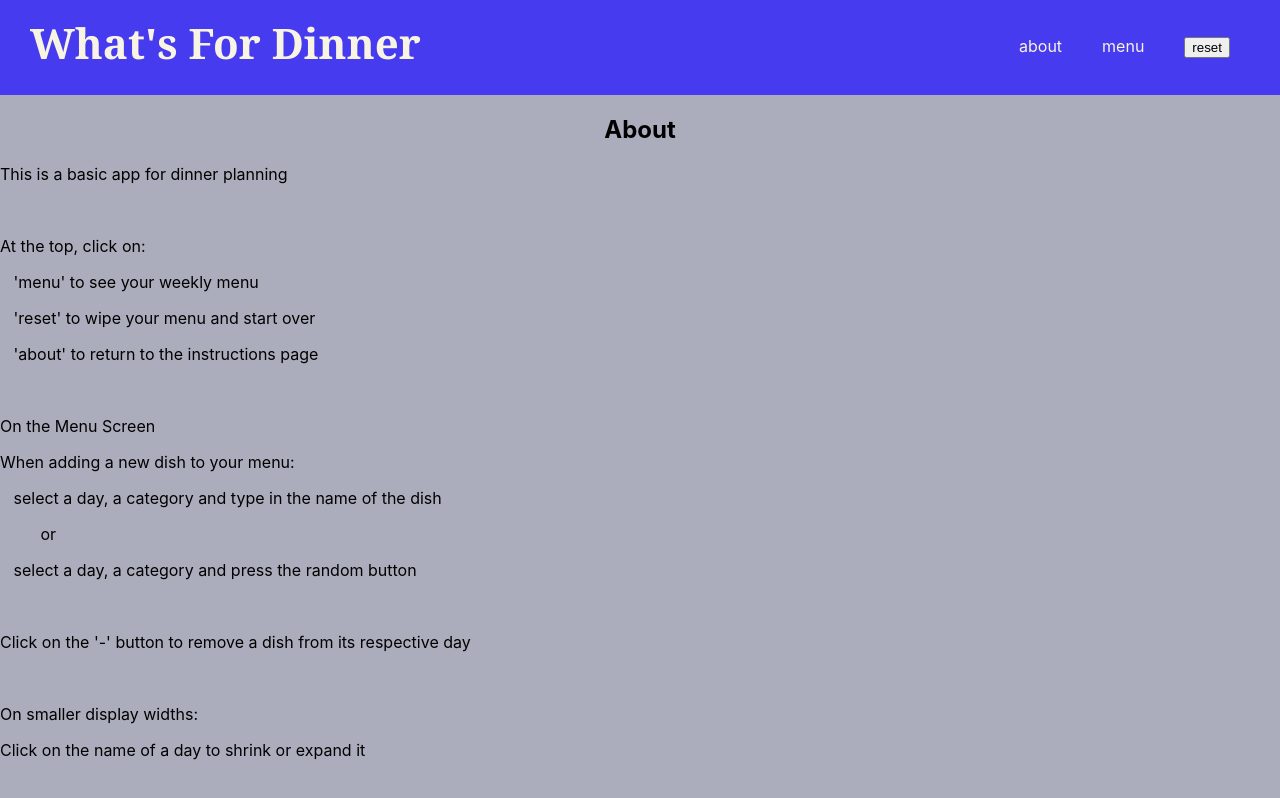
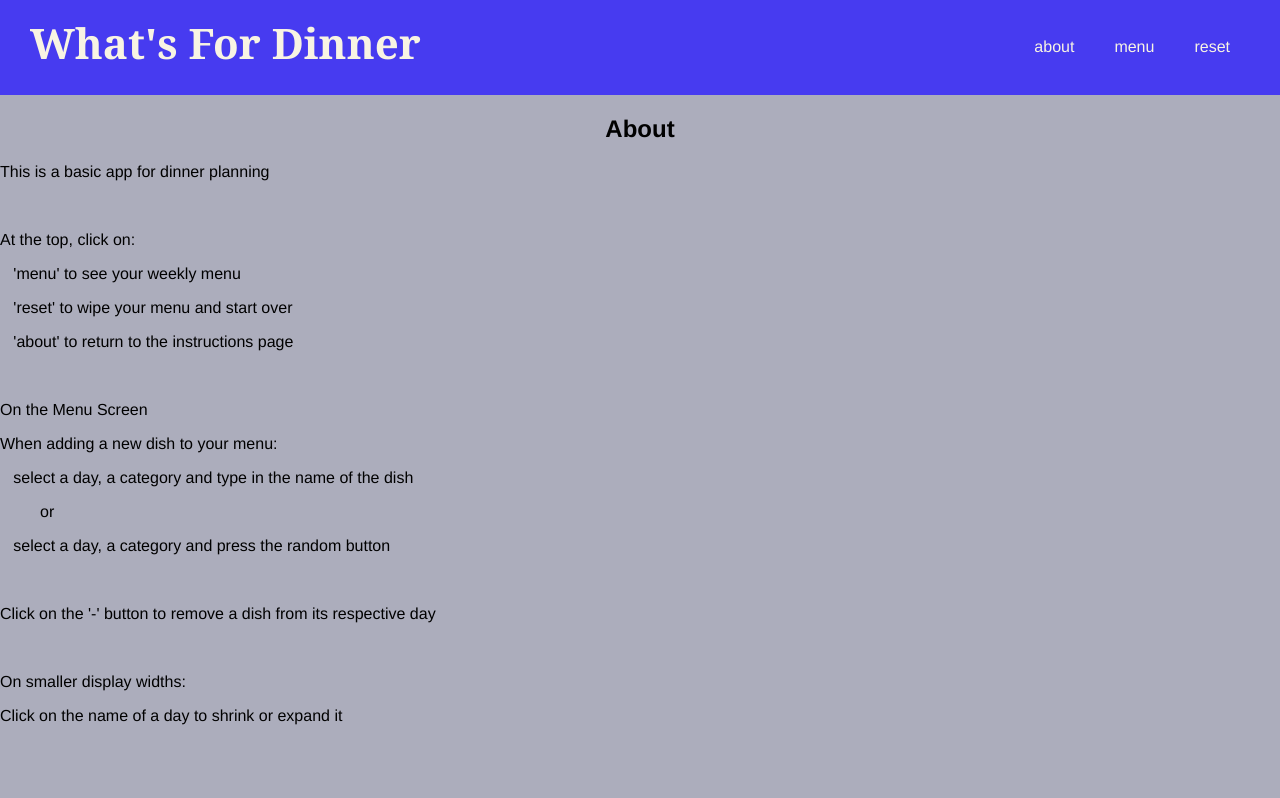
Before and after one commit to mertbagt/whats-for-dinner, a React (Create React App) app: page / in a window 1280 px wide. Built offline with nearby package versions, Linux system fonts and the light colour scheme; no server answers.

Commit message:
cleaned up code for submission

```diff
--- a/src/AddItem/AddItem.css
+++ b/src/AddItem/AddItem.css
@@ -30,11 +30,22 @@ select {
 }
 
 select, input {
-  flex: 2
+  flex: 2;
+}
+
+select, input, .AddNote_button, .AddNote_random {
+  font-size: 16px;
+  border: 1px solid #000000;
+  border-radius: 10px;
 }
 
 .AddNote_button, .AddNote_randomItem {
   text-align: center;
+}
+
+.AddNote_button, .AddNote_random {
+  padding-top: 2px;
+  padding-bottom: 2px;
 }
 
 .AddNote_randomItem {
--- a/src/App/App.css
+++ b/src/App/App.css
@@ -6,4 +6,5 @@ html, body {
   height: 100%;
   margin: 0;
   background-color: #acadbc;
+  font-family: Helvetica, Arial, sans-serif;
 }
--- a/src/Item/Item.css
+++ b/src/Item/Item.css
@@ -7,3 +7,7 @@
     text-align: left;
     margin-left: 1em;
 }
+
+.Delete {
+    border-radius: 50%;
+}
--- a/src/Nav/Nav.css
+++ b/src/Nav/Nav.css
@@ -1,7 +1,5 @@
 nav {
-/*    overflow: hidden; */
   background-color: #473bf0;
-/*    margin-bottom: -20px; */
   z-index: 10;
 }
 
@@ -45,7 +43,6 @@ nav a {
     justify-content: space-between;
     align-items: center;
     padding: 0 30px;
-/*    margin-bottom: -20px; */
   }
 
   nav h1 {
--- a/src/Nav/Nav.js
+++ b/src/Nav/Nav.js
@@ -41,11 +41,11 @@ class Nav extends Component {
             <Link to={`/weekmenu`}>menu</Link>
           </div>
           <div className={"navitem"}>
-            <button
+            <Link
+              to={`/weekmenu`}
               className='Reset'
-              type='button'
               onClick={this.handleClickReset}
-            >reset</button>
+            >reset</Link>
           </div>
         </div>
       </>
--- a/src/WeekMenuList/WeekMenuList.css
+++ b/src/WeekMenuList/WeekMenuList.css
@@ -3,6 +3,8 @@
   flex: 1;
   margin: 5px;
   min-width: 200px;
+  border-radius: 15px;
+  padding-bottom: 5px;
 }
 
 h2 {
@@ -25,6 +27,13 @@ h2 a {
   margin-bottom: 5px;
 }
 
+.expand button {
+  border-radius: 50%;
+  border: 1px solid #000000;
+  padding-top: 3px;
+  padding-bottom: 3px;
+}
+
 /* responsive media code */
 @media all and (min-width: 500px) {
   .hidden {
--- a/src/WeekMenuList/WeekMenuList.js
+++ b/src/WeekMenuList/WeekMenuList.js
@@ -12,15 +12,7 @@ class WeekMenuList extends Component {
 
     let y = document.getElementById(this.props.name + "__id")
     let z = document.getElementById(this.props.name + "__expand")
-/*
-    if (y.style.display === "none") {
-      y.style.display = "block";
-      y.style.backgroundColor = "#9b9ece";
-    } else {
-      y.style.display = "none";
-      y.style.backgroundColor = "#acadbc";
-    }
-*/
+
     if (y.className === "hidden") {
       y.className = "none";
       z.className = "hidden__expand"
@@ -67,7 +59,7 @@ class WeekMenuList extends Component {
             onClick={this.handleMenuToggle}
             className="hidden__expand"
           >
-            v
+            +
           </button>
         </div>
         <table id={this.props.name + "__id"}>
```
Also changed, not shown: src/App/App.js (+0 -112 lines), 1 other file (tests, documents, lock files or other folders).
